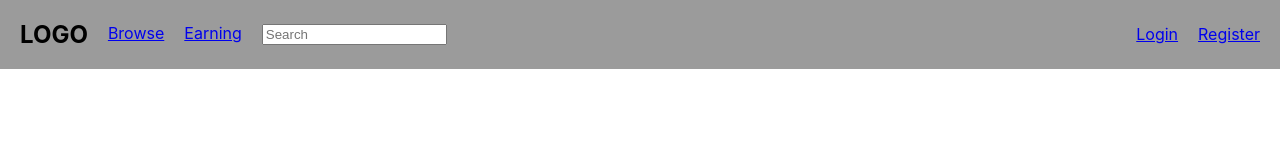
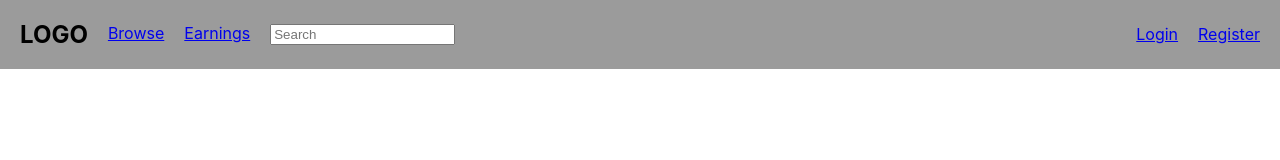
Before and after one commit to smokiebacon/attshapehackathon, a React (Create React App) app: page / in a window 1280 px wide. Shown: the top 160 px of the page. Built offline with nearby package versions, Linux system fonts and the light colour scheme.

Commit message:
AC fixed links (earnings) in Nav.js.

```diff
--- a/src/Components/Nav/Nav.js
+++ b/src/Components/Nav/Nav.js
@@ -40,8 +40,8 @@ class Nav extends Component {
           <Link to="/dashboard" className="ul__nav--link">
             Browse
           </Link>
-          <Link to="/earning" className="ul__nav--link">
-            Earning
+          <Link to="/earnings" className="ul__nav--link">
+            Earnings
           </Link>
           <input type="text" placeholder="Search" className="ul__nav--link" />
         </nav>
```
